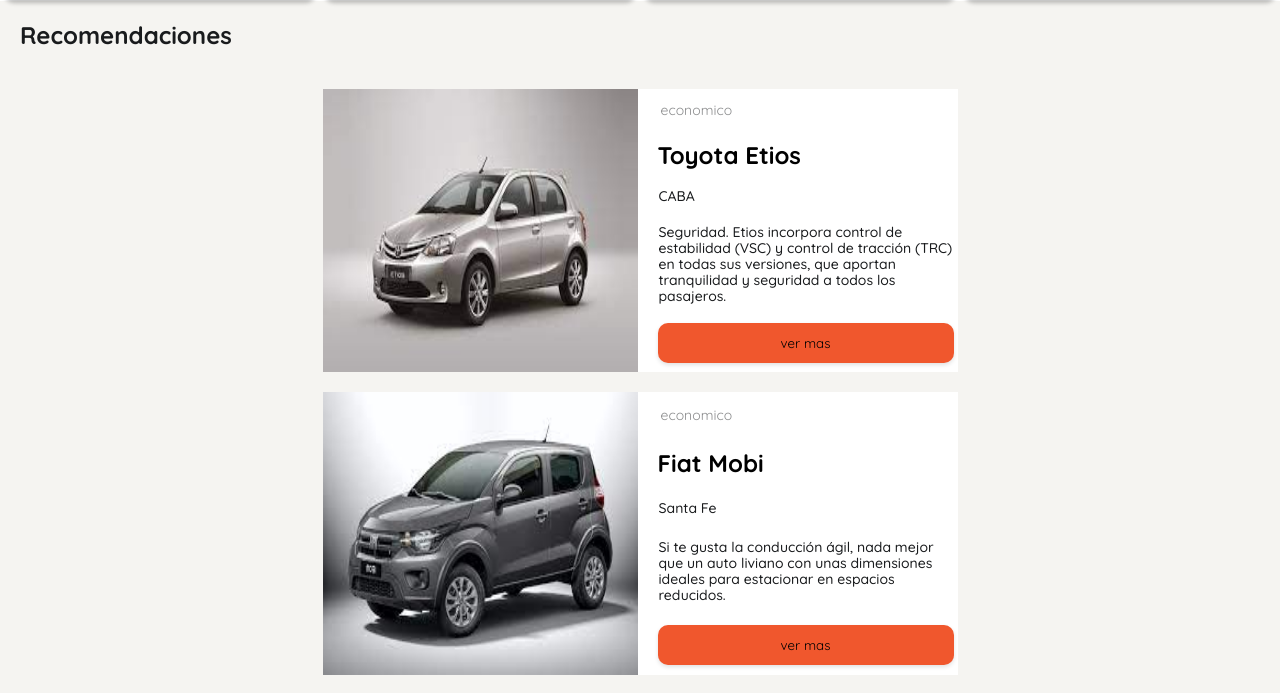
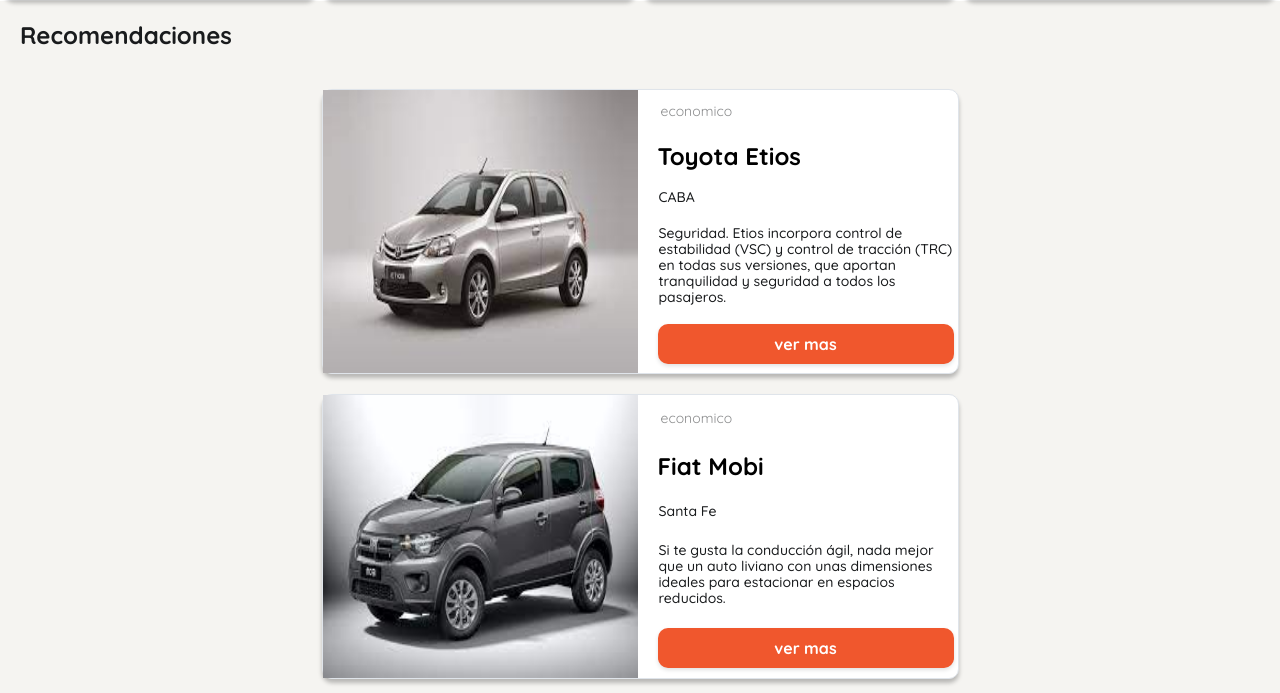
Before and after one commit to mceciabate/proyecto_integrador, a React (Create React App) app in the folder integrador/: page / in a window 1280 px wide. Shown: the part 1119-1812 px from the top of the page. Built offline with nearby package versions, Linux system fonts and the light colour scheme.

Commit message:
mas estilos

```diff
--- a/integrador/src/pages/login/LoginStyles.js
+++ b/integrador/src/pages/login/LoginStyles.js
@@ -53,6 +53,7 @@
   border-radius: 10px;
   width: 584px;
   height: 573px;
+  margin-top: 40px;
   h2 {
     color: #f0572d;
     font-weight: 700;
--- a/integrador/src/styles/CategoriesStyles.js
+++ b/integrador/src/styles/CategoriesStyles.js
@@ -4,15 +4,15 @@
   display: flex;
   flex-wrap: wrap;
   flex-direction: column;
-  background-color: #FFFFFF;
+  background-color: #ffffff;
   height: 40vh;
-`
+`;
 
 export const CardContainer = styled.div`
   display: flex;
   flex-direction: row;
   justify-content: space-around;
-`
+`;
 
 export const CategoryCard = styled.div`
   display: flex;
@@ -22,14 +22,14 @@
   border: 1px solid #f3f1ed;
   box-shadow: 0px 4px 4px rgba(0, 0, 0, 0.25);
   border-radius: 10px;
-  background-color: #FFFFFF;
-  h3{
+  background-color: #ffffff;
+  h3 {
     margin: 5px;
     line-height: 23px;
     font-size: 20px;
     font-weight: 700;
   }
-  p{
+  p {
     margin: 5px;
     line-height: 16px;
     font-size: 14px;
--- a/integrador/src/styles/ListStyles.js
+++ b/integrador/src/styles/ListStyles.js
@@ -3,7 +3,7 @@
 export const ListDiv = styled.div`
   display: flex;
   flex-direction: column;
-  background: #F5F4F1;
+  background: #f5f4f1;
 `;
 
 export const ListC = styled.div`
@@ -21,7 +21,7 @@
   line-height: 28px;
   margin: 20px;
   color: #191b1d;
-`
+`;
 
 export const CardC = styled.div`
   display: flex;
@@ -29,6 +29,9 @@
   height: 283px;
   margin: 10px;
   background-color: white;
+  border: 1px solid #dfe4ea;
+  box-shadow: 0px 4px 4px rgba(0, 0, 0, 0.25);
+  border-radius: 10px;
 `;
 
 export const StyledImg = styled.img`
@@ -69,6 +72,9 @@
 `;
 
 export const StyledButton = styled.button`
+  color: white;
+  font-size: 16px;
+  font-weight: 700;
   background-color: #f0572d;
   box-shadow: 0px 2px 4px rgba(0, 0, 0, 0.12);
   border-radius: 10px;
```
